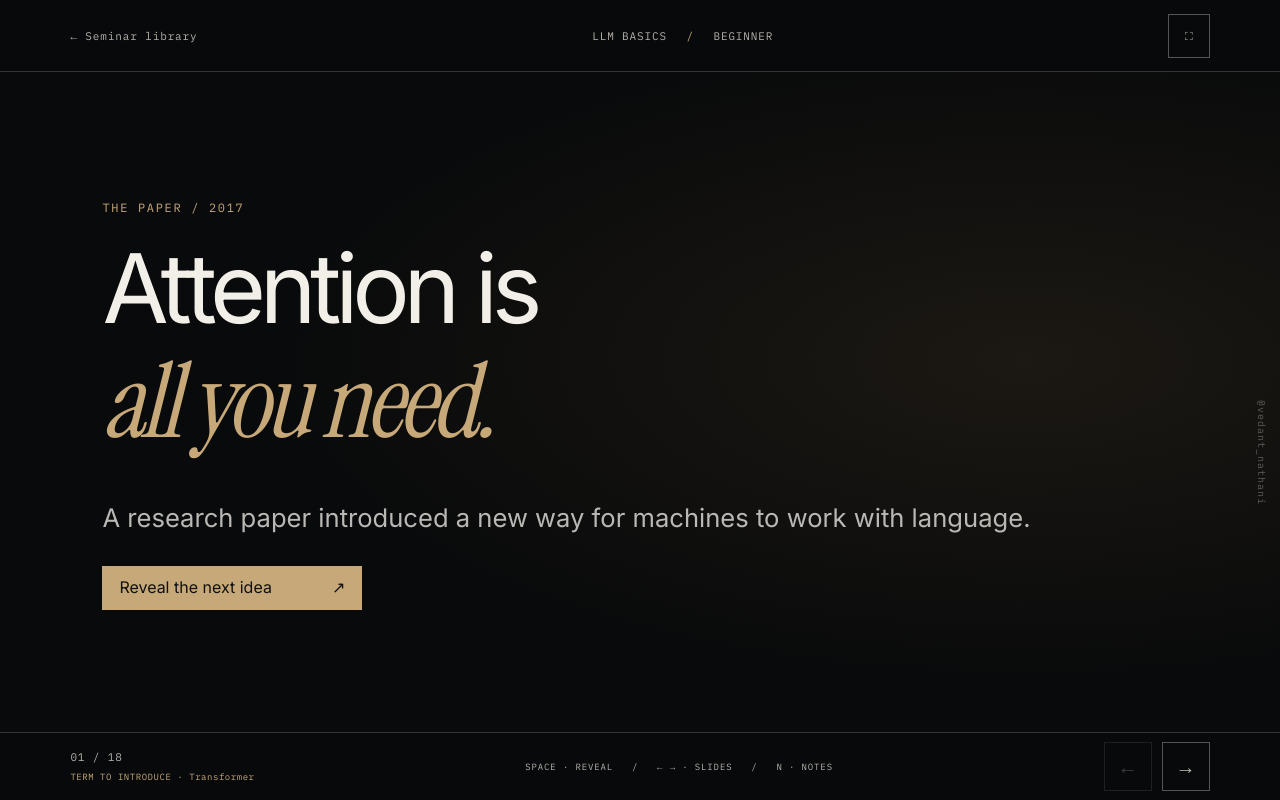
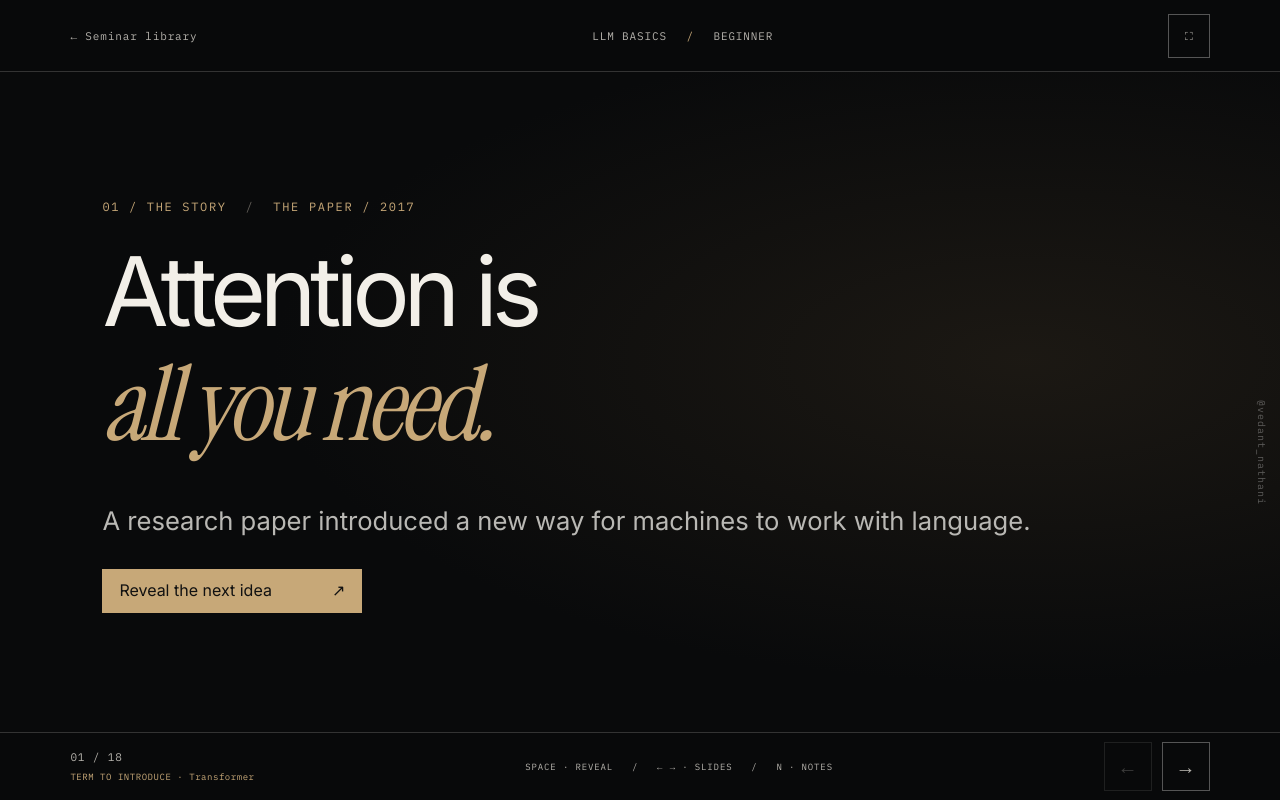
Before and after one commit to vedantnathani/seminar, a website built with Vite: page llm-basics.html in a window 1280 px wide. Built offline with nearby package versions, Linux system fonts and the light colour scheme.

Commit message:
Reorder LLM basics into a progressive teaching sequence

```diff
--- a/src/llm-basics.js
+++ b/src/llm-basics.js
@@ -6,15 +6,15 @@ import {animate, stagger} from 'motion';
 import './styles/llm-basics.css';
 import {mountLesson} from './components/llm-visuals.js';
 
-const slides=[
+const originalSlides=[
 {tag:'THE PAPER / 2017',title:'Attention is<br><em>all you need.</em>',body:'A research paper introduced a new way for machines to work with language.',reveal:'Its name: the Transformer.',note:'Ask the room if they have heard of the paper. Explain that it introduced the Transformer architecture, not ChatGPT itself.'},
 {tag:'THE QUESTION',title:'Who took this idea<br><em>into the world?</em>',body:'One company used Transformers to build a family of models called GPT. Take a guess.',reveal:'OpenAI → GPT → ChatGPT',note:'Let the audience guess. OpenAI was founded in 2015, before the paper. GPT followed in 2018; ChatGPT launched in 2022.'},
 {tag:'THE TIMELINE',title:'A paper. A model.<br><em>A conversation.</em>',body:'2017 · Transformer paper &nbsp;&nbsp; → &nbsp;&nbsp; 2018 · GPT &nbsp;&nbsp; → &nbsp;&nbsp; 2022 · ChatGPT',reveal:'The paper was a foundation. Many teams built on it.',note:'The paper was authored by researchers at Google. OpenAI was one of many organisations to build on Transformers.'},
 {tag:'THE BIG QUESTION',title:'So what is an<br><em>LLM?</em>',body:'A Large Language Model is a computer model trained on lots of examples of language.',reveal:'It learns patterns that help it generate useful responses.',note:'Large refers broadly to the scale of the model and training. Language is what it works with. A model is a system of learned numerical settings.'},
-{tag:'A SIMPLE ANALOGY',title:'Think of an<br><em>eager apprentice.</em>',visual:'apprentice',body:'It has studied an enormous number of examples. You give it a task; it produces a response.',reveal:'It can sound confident even when it gets something wrong.',note:'An analogy is not a claim that the model is a person, has experiences, or understands exactly like a human.'},
+{tag:'A SIMPLE ANALOGY',title:'Think of an<br><em>eager apprentice.</em>',visual:'apprentice',body:'It has studied an enormous number of examples. You give it a task; it produces a response.',reveal:'The cycle is simple: predict, compare, adjust. Next, see how that works during training.',note:'An analogy is not a claim that the model is a person, has experiences, or understands exactly like a human.'},
 {tag:'THE INGREDIENTS',title:'Words become<br><em>pieces.</em>',body:'The model does not see words quite as we do. It works with small pieces of text called tokens.',visual:'tokens',reveal:'A token can be a word, part of a word, punctuation or a space.',note:'Token boundaries vary by tokenizer. The displayed split is a teaching illustration.'},
 {tag:'BEFORE THE CHAT',title:'First, it <em>trains.</em>',body:'During training, the model sees examples and repeatedly tries to predict missing or next pieces.',visual:'training',reveal:'When its prediction is off, its internal settings are adjusted. This repeats many times.',note:'This simplified animation illustrates pretraining. Training approaches differ across models; the model does not simply store a book of answers.'},
-{tag:'WHAT IS LEARNED?',title:'Not a library.<br><em>A pattern finder.</em>',body:'Those adjusted settings are called parameters. Together, they capture patterns learned during training.',reveal:'Billions of settings can contribute to a single prediction.',note:'Models may memorise some training material; the library analogy is a simplification, not a guarantee against memorisation.'},
+{tag:'WHAT IS LEARNED?',title:'The settings it<br><em>learned to adjust.</em>',body:'Those adjusted settings are called parameters. Together, they capture patterns learned during training.',reveal:'Billions of settings can contribute to a single prediction.',note:'Models may memorise some training material; the library analogy is a simplification, not a guarantee against memorisation.'},
 {tag:'THE TRANSFORMER',title:'Attention gives<br><em>context.</em>',body:'In “The animal didn’t cross the road because it was tired,” what does “it” refer to?',visual:'attention',reveal:'Attention helps the model relate pieces of text to other relevant pieces.',note:'Ask the audience to answer. Attention calculates relationships between tokens; the example is an intuition, not a literal view of one attention head.'},
 {tag:'YOUR TURN TO ASK',title:'You type a<br><em>prompt.</em>',body:'A prompt is the instruction or question you give the model.',reveal:'“Explain inflation to a 12-year-old, using a cricket example.”',note:'Show how an audience, task and example help clarify what the user wants.'},
 {tag:'THE RESPONSE',title:'Then it generates<br><em>one piece at a time.</em>',body:'The model estimates what token could come next. It chooses one, adds it, and repeats.',visual:'generation',reveal:'A sentence emerges piece by piece. This is generative AI in action.',note:'Token selection depends on the model and decoding settings. The animation uses an illustrative fixed sentence, not a live model.'},
@@ -23,15 +23,40 @@ const slides=[
 {tag:'HALLUCINATION',title:'Fluent does not<br><em>mean factual.</em>',body:'A hallucination is when an AI produces information that is false or unsupported as if it were true.',reveal:'A convincing citation can still be invented. Check the source.',note:'Example: a model might confidently name a court case that does not exist. Never present this as an actual case.'},
 {tag:'SYCOPHANCY',title:'When the machine<br><em>agrees too much.</em>',body:'Sycophancy is when a model echoes or agrees with a user in a misleading way.',reveal:'Ask: “What evidence could prove me wrong?”',note:'Demonstrate with an obviously questionable assumption. Explain that models can still challenge users; behaviour varies.'},
 {tag:'WHAT IT CAN AND CANNOT DO',title:'A brilliant draft.<br><em>Your judgment.</em>',body:'Use it to explore, explain, organise and draft. Verify important facts, calculations and sources.',reveal:'For sensitive or consequential work, keep a human in the loop.',note:'Invite examples from the room: a draft email, a calculation, a client decision. Explain why verification differs.'},
-{tag:'THE RECAP',title:'Now you know<br><em>what happens.</em>',body:'Examples → training → learned patterns → your prompt → tokens → a generated response.',reveal:'The machine predicts. You decide what to trust.',note:'Ask the audience to explain the journey back in their own words.'},
+{tag:'THE RECAP',title:'Now you know<br><em>what happens.</em>',body:'Training: text → tokens → predictions → feedback → adjusted parameters. Using it: prompt + context → next-token predictions → response.',reveal:'The machine predicts. You decide what to trust.',note:'Ask the audience to explain the journey back in their own words.'},
 {tag:'THE NEXT QUESTION',title:'What will you<br><em>build with it?</em>',body:'Start with one task. Give context. Inspect the answer. Improve your next question.',reveal:'Curiosity is the best place to begin.',note:'Close by inviting questions. Return to the library for the workflow seminar.'}
 ];
 const visuals={tokens:'<div class="token-row"><span>un</span><span>believ</span><span>able</span><span>!</span></div><small>AN ILLUSTRATIVE TOKEN SPLIT</small>',training:'<div class="flow"><span>EXAMPLES</span><i>→</i><span>GUESS</span><i>→</i><span>FEEDBACK</span><i>→</i><span>ADJUST</span><i>↻</i></div>',attention:'<div class="attention-example">The <strong>animal</strong> didn’t cross the road because <strong>it</strong> was tired.<div class="attention-link">↖ &nbsp; connected by context &nbsp; ↗</div></div>',generation:'<div class="generated"><span>The</span><span> answer</span><span> appears</span><span> piece</span><span> by</span><span> piece.</span></div><small>ILLUSTRATIVE OUTPUT</small>'};
 const teachingTerms=['Transformer','GPT · Generative Pre-trained Transformer','Transformer → GPT → ChatGPT','LLM · Large Language Model','Learning from examples','Tokenisation · Tokens · Token IDs','Pretraining','Parameters','Attention','Prompt','Generation · Next-token prediction','Training vs inference','Context window','Hallucination','Sycophancy','Human oversight','The LLM pipeline','Applying what you learned'];
+// Keep each slide's terminology attached while changing its teaching order.
+originalSlides.forEach((slide,i)=>slide.term=teachingTerms[i]);
+const teachingOrder=[0,1,2,3,5,4,6,7,8,9,12,10,11,13,14,15,16,17];
+const slides=teachingOrder.map(i=>originalSlides[i]);
+const chapters=['01 / THE STORY','01 / THE STORY','01 / THE STORY','02 / THE BIG IDEA','03 / TEXT INTO NUMBERS','04 / HOW LEARNING WORKS','04 / HOW LEARNING WORKS','04 / HOW LEARNING WORKS','05 / CONNECTING THE CONTEXT','06 / ASKING AND GENERATING','06 / ASKING AND GENERATING','06 / ASKING AND GENERATING','06 / ASKING AND GENERATING','07 / WHERE IT GOES WRONG','07 / WHERE IT GOES WRONG','08 / USING YOUR JUDGMENT','09 / PUTTING IT TOGETHER','09 / PUTTING IT TOGETHER'];
+const bridges=[
+ 'Now meet one company that built on this research.',
+ 'Place the paper, GPT and ChatGPT on a timeline.',
+ 'Now explain what a language model actually is.',
+ 'Before it can learn from text, the text must become numbers.',
+ 'Now that text has become tokens, watch how examples teach the model.',
+ 'Move from the apprentice analogy to a real training example.',
+ 'What changed inside the model? Its parameters.',
+ 'How does the model connect different parts of a sentence? Attention.',
+ 'The model has learned patterns. Now a person gives it a task.',
+ 'The prompt and conversation need room: introduce the context window.',
+ 'With the prompt in context, watch the response appear token by token.',
+ 'Pause to separate learning during training from using the model during inference.',
+ 'A fluent answer can still be false. Introduce hallucination.',
+ 'Another failure: agreeing with the user too readily.',
+ 'Now turn those limitations into a practical way of using the model.',
+ 'Ask the room to explain the complete journey back to you.',
+ 'Finish by asking what task they will try first.',
+ 'Invite questions and return to the seminar library.'
+];
 let index=0,revealed=false,nextVisual=null; const root=document.querySelector('#deck');
 root.innerHTML=`<header><a href="/">← Seminar library</a><span>LLM BASICS <b>/</b> BEGINNER</span><button id="fullscreen" aria-label="Toggle fullscreen">⛶</button></header><main id="stage" aria-live="polite"></main><footer><div class="slide-context"><span id="counter"></span><span class="term-hint" id="term-hint"></span></div><span class="hint">SPACE · REVEAL &nbsp; / &nbsp; ← → · SLIDES &nbsp; / &nbsp; N · NOTES</span><div><button id="prev" aria-label="Previous slide">←</button><button id="next" aria-label="Next slide">→</button></div></footer><span class="watermark">@vedant_nathani</span><dialog id="notes"><button id="close-notes">Close ×</button><p>PRESENTER NOTES</p><div id="notes-text"></div></dialog>`;
 const stage=document.querySelector('#stage');
-function show(n){index=Math.max(0,Math.min(slides.length-1,n));revealed=false;const s=slides[index];stage.innerHTML=`<section><div class="tag">${s.tag}</div><h1>${s.title}</h1><p class="body">${s.body}</p>${s.visual?`<div class="visual">${visuals[s.visual]||''}</div>`:''}<div class="reveal" hidden>${s.reveal}</div><button class="reveal-button">Reveal the next idea <span>↗</span></button></section>`;nextVisual=s.visual?mountLesson(stage.querySelector('.visual'),s.visual):null;stage.classList.toggle('has-lesson',!!nextVisual);document.querySelector('#counter').textContent=`${String(index+1).padStart(2,'0')} / ${slides.length}`;document.querySelector('#term-hint').textContent='TERM TO INTRODUCE · '+teachingTerms[index];document.querySelector('#prev').disabled=index===0;document.querySelector('#next').disabled=index===slides.length-1;document.querySelector('#notes-text').textContent=s.note;history.replaceState(null,'',`#slide-${index+1}`);stage.querySelector('.reveal-button').onclick=reveal;if(!matchMedia('(prefers-reduced-motion: reduce)').matches)animate(stage.querySelectorAll('.tag,h1,.body,.visual'),{opacity:[0,1],transform:['translateY(16px)','translateY(0)']},{duration:.55,delay:stagger(.08)});}
+function show(n){index=Math.max(0,Math.min(slides.length-1,n));revealed=false;const s=slides[index];stage.innerHTML=`<section><div class="tag">${chapters[index]} <span class="chapter-divider">/</span> ${s.tag}</div><h1>${s.title}</h1><p class="body">${s.body}</p>${s.visual?`<div class="visual">${visuals[s.visual]||''}</div>`:''}<div class="reveal" hidden>${s.reveal}</div><button class="reveal-button">Reveal the next idea <span>↗</span></button></section>`;nextVisual=s.visual?mountLesson(stage.querySelector('.visual'),s.visual):null;stage.classList.toggle('has-lesson',!!nextVisual);document.querySelector('#counter').textContent=`${String(index+1).padStart(2,'0')} / ${slides.length}`;document.querySelector('#term-hint').textContent='TERM TO INTRODUCE · '+s.term;document.querySelector('#prev').disabled=index===0;document.querySelector('#next').disabled=index===slides.length-1;document.querySelector('#notes-text').textContent=s.note+' Next transition: '+bridges[index];history.replaceState(null,'',`#slide-${index+1}`);stage.querySelector('.reveal-button').onclick=reveal;if(!matchMedia('(prefers-reduced-motion: reduce)').matches)animate(stage.querySelectorAll('.tag,h1,.body,.visual'),{opacity:[0,1],transform:['translateY(16px)','translateY(0)']},{duration:.55,delay:stagger(.08)});}
 function reveal(){if(nextVisual?.())return;if(revealed)return;revealed=true;const el=stage.querySelector('.reveal');el.hidden=false;stage.querySelector('.reveal-button').hidden=true;if(!matchMedia('(prefers-reduced-motion: reduce)').matches){animate(el,{opacity:[0,1],transform:['translateY(12px)','translateY(0)']},{duration:.5});const items=stage.querySelectorAll('.flow span,.generated span,.token-row span');if(items.length)animate(items,{opacity:[.2,1],transform:['translateY(8px)','translateY(0)']},{duration:.5,delay:stagger(.25)});}}
 document.querySelector('#prev').onclick=()=>show(index-1);document.querySelector('#next').onclick=()=>show(index+1);document.querySelector('#fullscreen').onclick=()=>document.fullscreenElement?document.exitFullscreen():document.documentElement.requestFullscreen?.();document.querySelector('#close-notes').onclick=()=>document.querySelector('#notes').close();
 window.addEventListener('keydown',e=>{if(e.target.closest('button,a,input,textarea,select')||e.metaKey||e.ctrlKey||e.altKey)return;if(e.code==='Space'){e.preventDefault();reveal()}else if(e.key==='ArrowRight')show(index+1);else if(e.key==='ArrowLeft')show(index-1);else if(e.key.toLowerCase()==='n')document.querySelector('#notes').showModal();else if(e.key.toLowerCase()==='f')document.querySelector('#fullscreen').click();});
```
Also changed, not shown: src/styles/llm-basics.css.
